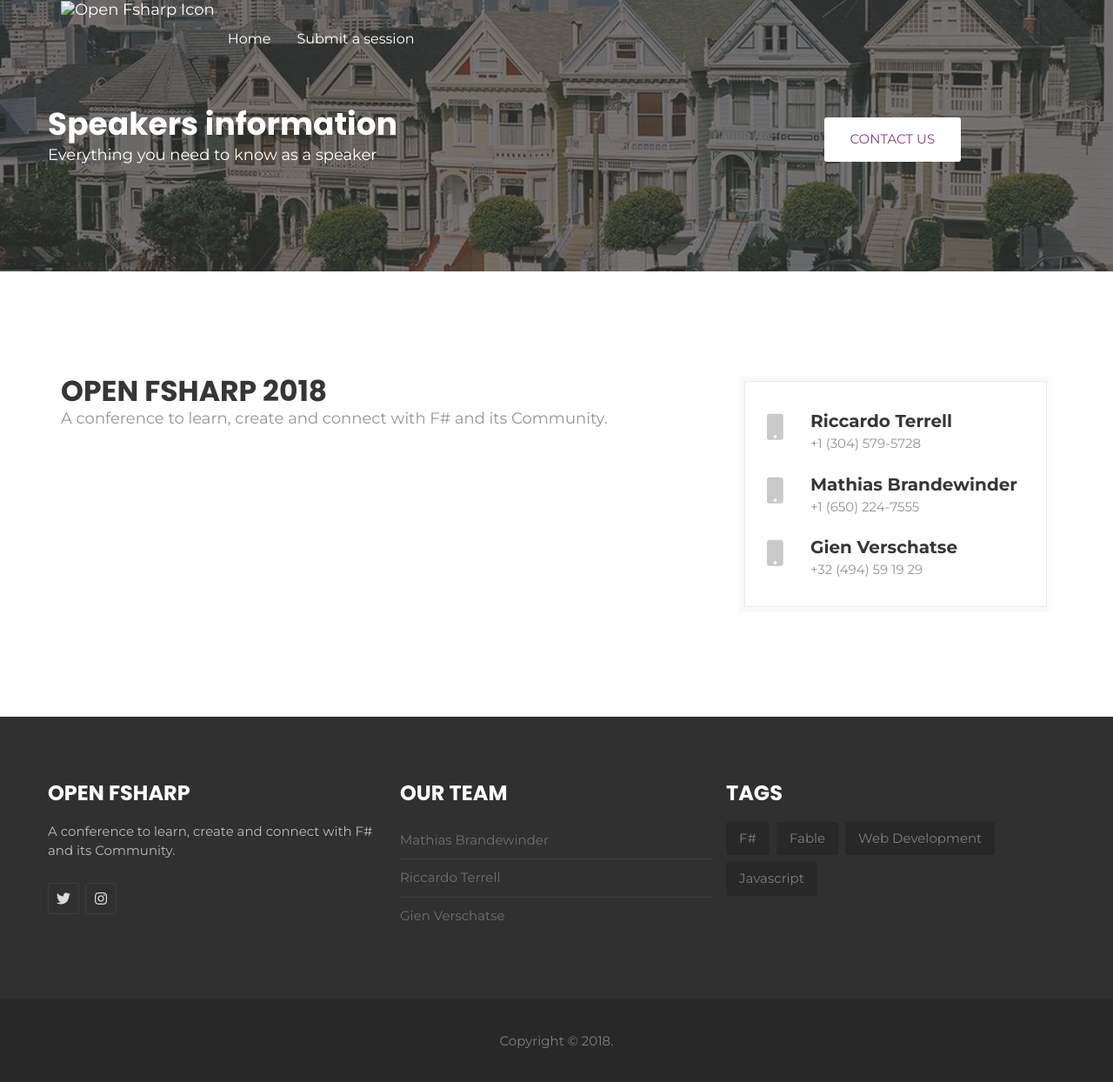
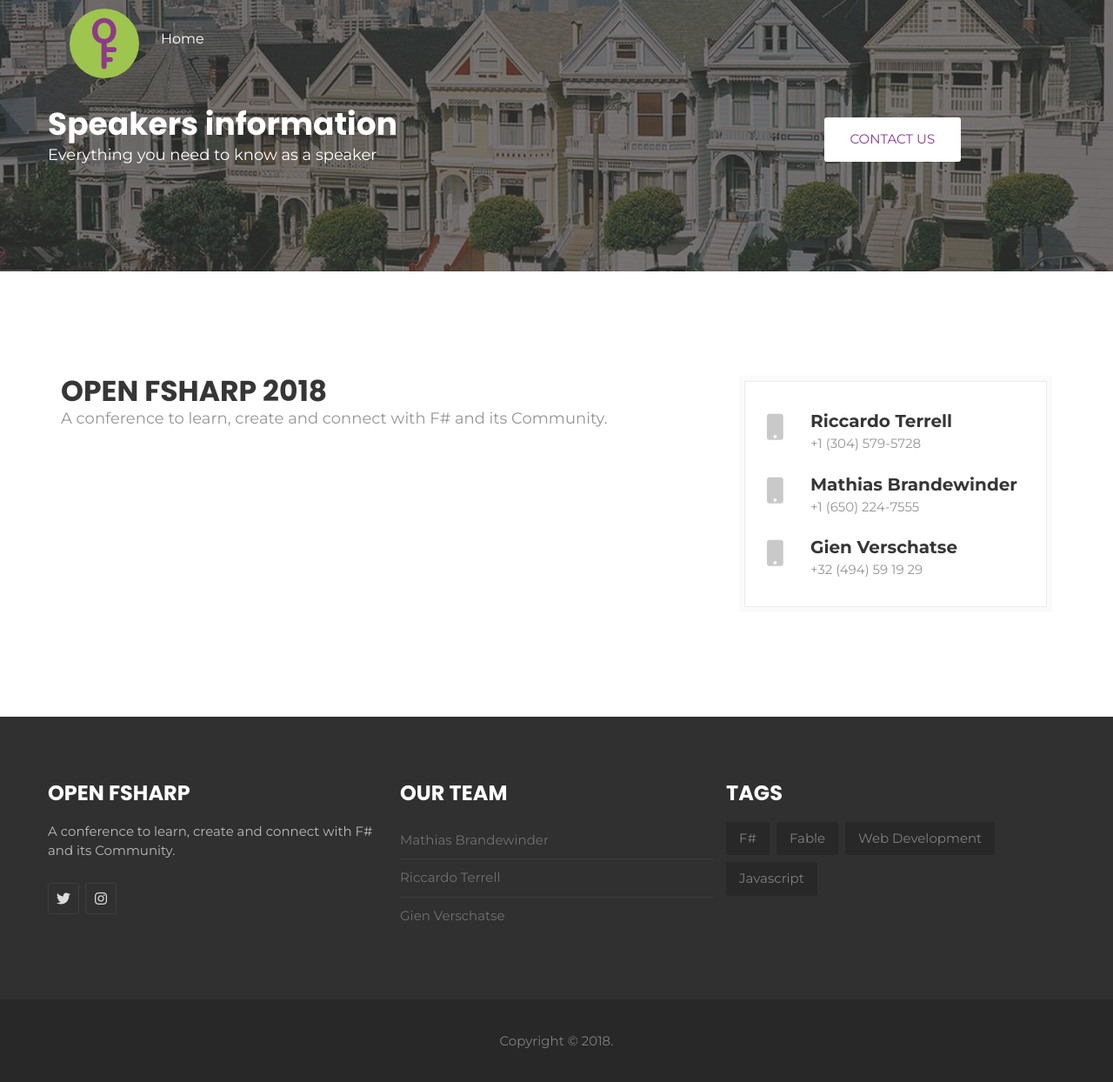
Before and after one commit to open-fsharp/open-fsharp.github.io, a Jekyll site: the page built from speakers.html, in a window 1280 px wide and 1246 px high. Shown: the whole window at 87% size. Built offline with Jekyll 4.4.1, drawn with Linux system fonts in a browser that asks for light colours; nearby versions of some CDN libraries; comment, search, counter and statistics services are not loaded.

Commit message:
fix broken links on page layout

```diff
--- a/_layouts/page.html
+++ b/_layouts/page.html
@@ -24,17 +24,16 @@
 							<div class="collapse navbar-collapse" id="bs-example-navbar-collapse-1">
 								<a class="navbar-brand logo" href="#header">
 									<span class="temp-logo white">
-										<img width="100" src="{{ site.baseurl }}assets/icon-green.svg" alt="Open Fsharp Icon">
+										<img width="100" src="{{ site.baseurl }}public/assets/icon-green.svg" alt="Open Fsharp Icon">
 									</span>
 								</a>
 								<a class="navbar-brand scroll-logo" href="#header">
 									<span class="temp-logo black">
-										<img width="100" src="{{ site.baseurl }}assets/icon-purple.svg" alt="Open Fsharp Icon">
+										<img width="100" src="{{ site.baseurl }}public/assets/icon-purple.svg" alt="Open Fsharp Icon">
 									</span>
 								</a>
 								<ul class="nav navbar-nav">
 									<li><a href="{{ site.baseurl }}">Home</a></li>
-									<li><a href="#cfp">Submit a session</a></li>
 								</ul>
 							</div><!-- /.navbar-collapse -->
 						</div><!-- /.menu-area -->
```
